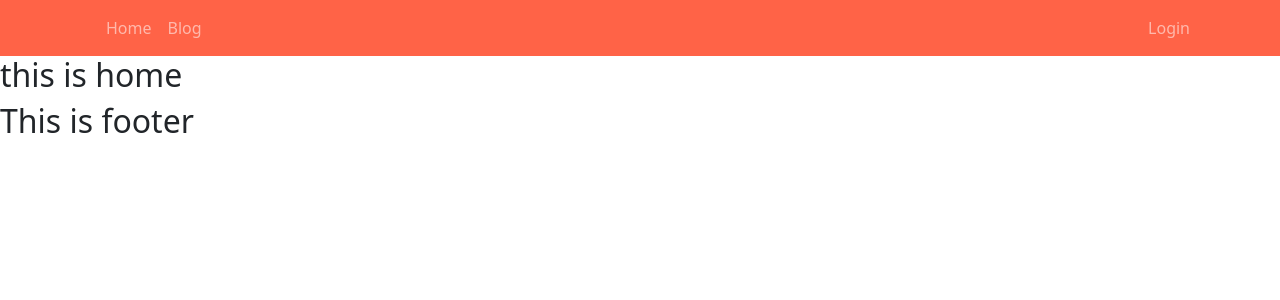
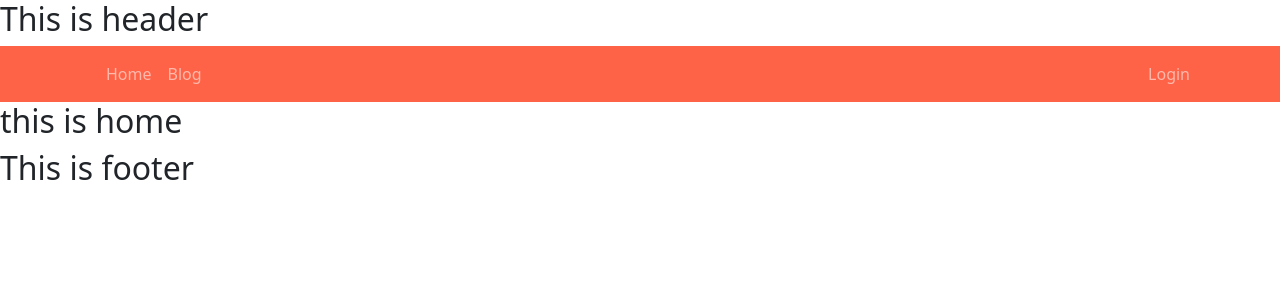
Before and after one commit to mousumiaktar/furniture-mart-client-side, a React (Create React App) app: page / in a window 1280 px wide. Shown: the top 300 px of the page. Built offline with nearby package versions, Linux system fonts and the light colour scheme.

Commit message:
header created

```diff
--- a/src/components/Header/Header.js
+++ b/src/components/Header/Header.js
@@ -6,6 +6,7 @@ import './Header.css';
 const Header = () => {
     return (
         <div>
+            <h2>This is header</h2>
             <Navbar className='menu-bar' collapseOnSelect expand="lg" sticky='top' variant="dark">
                 <Container>
                     <Navbar.Brand as={Link} to="/">
```
